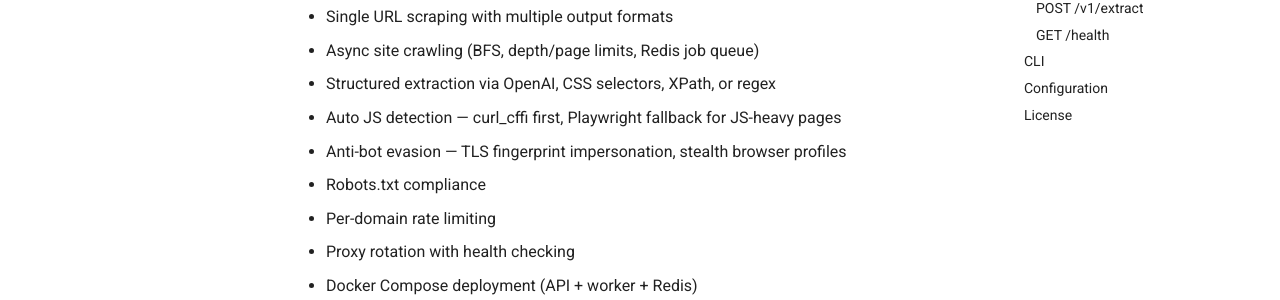
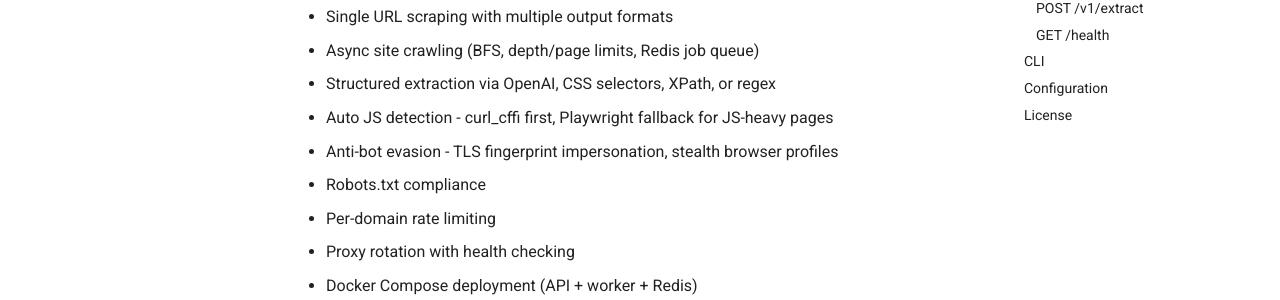
Before and after one commit to jaywyawhare/Pawgrab, an MkDocs documentation site: the page built from docs/index.md, in a window 1280 px wide and 900 px high. Shown: the part 292-592 px from the top of the window. Built offline with MkDocs 1.6.1 and Material for MkDocs 9.7.7, drawn with Linux system fonts in a browser that asks for light colours; comment, search, counter and statistics services are not loaded.

```diff
--- a/docs/index.md
+++ b/docs/index.md
@@ -7,8 +7,8 @@ Web scraping API. Returns clean Markdown, HTML, text, or structured JSON from an
 - Single URL scraping with multiple output formats
 - Async site crawling (BFS, depth/page limits, Redis job queue)
 - Structured extraction via OpenAI, CSS selectors, XPath, or regex
-- Auto JS detection — curl_cffi first, Playwright fallback for JS-heavy pages
-- Anti-bot evasion — TLS fingerprint impersonation, stealth browser profiles
+- Auto JS detection - curl_cffi first, Playwright fallback for JS-heavy pages
+- Anti-bot evasion - TLS fingerprint impersonation, stealth browser profiles
 - Robots.txt compliance
 - Per-domain rate limiting
 - Proxy rotation with health checking
```
